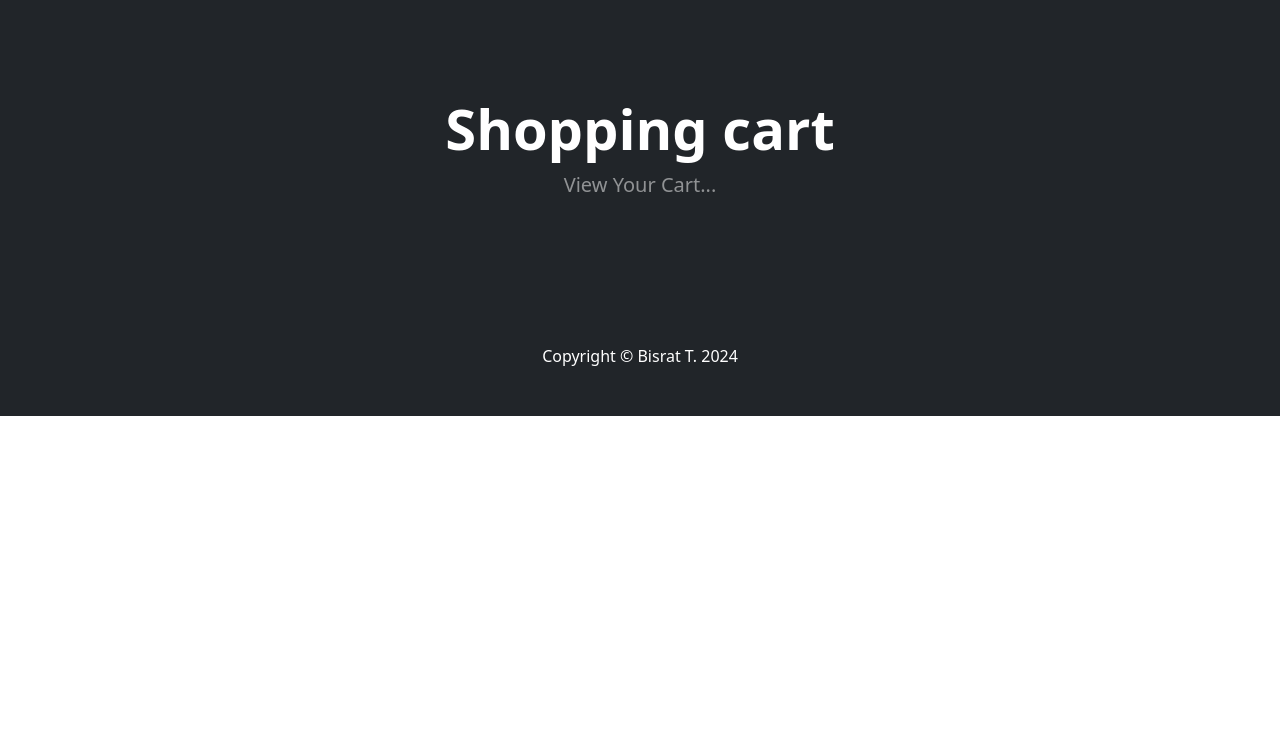
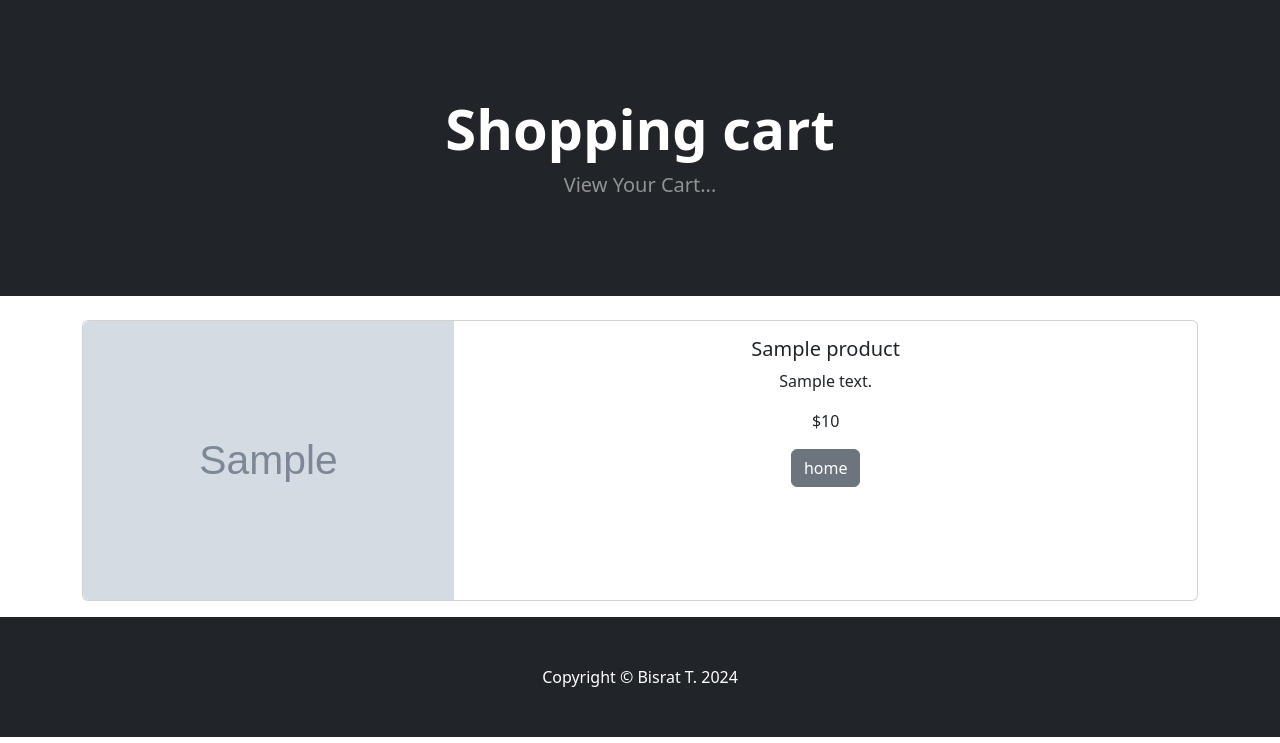
Before and after one commit to bisre1921/django-ecommerce, a Django app: template cart/templates/cart_summary.html in a window 1280 px wide. Shown: the part 57-800 px from the top of the page. Run offline with Django 5.2, Linux system fonts and the light colour scheme; the template is opened without the code that fills it: most values are stand-ins (such as "Sample title", 1, 10 or a date in 2020); grey boxes marked "Sample" are stand-in pictures; some libraries are stand-ins or nearby versions.

Commit message:
update shopping cart summary page

```diff
--- a/cart/cart.py
+++ b/cart/cart.py
@@ -1,3 +1,5 @@
+from store.models import Product
+
 class Cart():
     def __init__(self, request):
         self.session = request.session
@@ -21,3 +23,8 @@ class Cart():
 
     def __len__(self):
         return len(self.cart)
+
+    def get_prods(self):
+        product_ids = self.cart.keys()
+        products = Product.objects.filter(id__in=product_ids)
+        return products
--- a/cart/templates/cart_summary.html
+++ b/cart/templates/cart_summary.html
@@ -11,6 +11,46 @@
             </div>
         </div>
     </header>
+    <br />
+    <div class="container">
+        {% if cart_products %}
+            {% for product in cart_products  %}
+                <div class="card mb-3">
+                    <div class="row g-0">
+                    <div class="col-md-4">
+                        <img src="{{ product.image.url }}" class="img-fluid rounded-start" alt="...">
+                    </div>
+                    <div class="col-md-8">
+                        <div class="card-body">
+                            <center>
+                                <h5 class="card-title">{{ product.name }}</h5>
+                                <p class="card-text">{{ product.description }}</p>
+                                {% if product.is_sale %}
+                                    <p class="card-text">
+                                        <strike>
+                                            ${{ product.price }}
+                                        </strike>
+                                        <br/>
+                                        ${{ product.sale_price }}
+                                    </p>
+                                {% else %}
+                                    <p class="card-text">
+                                        ${{ product.price }}
+                                    </p>
+                                {% endif %}
+                                <a href="{% url 'home' %}" class="btn btn-secondary">
+                                    home
+                                </a>
+                            </center>
+                        </div>
+                    </div>
+                    </div>
+                </div>
+            {% endfor %}
+        {% else %}
+            <h2>Your cart is empty</h2>
+        {% endif %}
+    </div>
 
  {% endblock %}
     <!-- Bootstrap core JS-->
--- a/cart/views.py
+++ b/cart/views.py
@@ -6,7 +6,9 @@ from django.http import JsonResponse
 
 # Create your views here.
 def cart_summary(request):
-    return render(request , 'cart_summary.html')
+    cart = Cart(request)
+    cart_products = cart.get_prods()
+    return render(request , 'cart_summary.html' , {'cart_products': cart_products})
 
 
 def cart_add(request):
```
